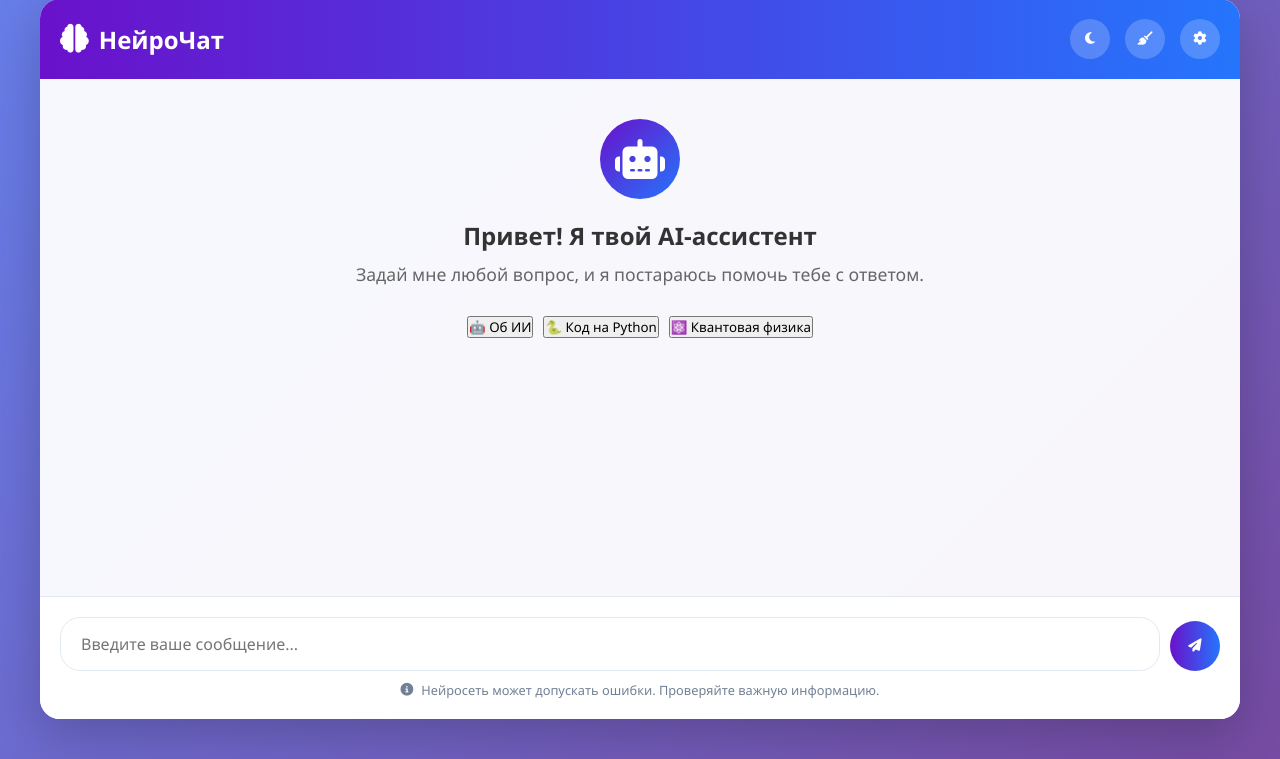
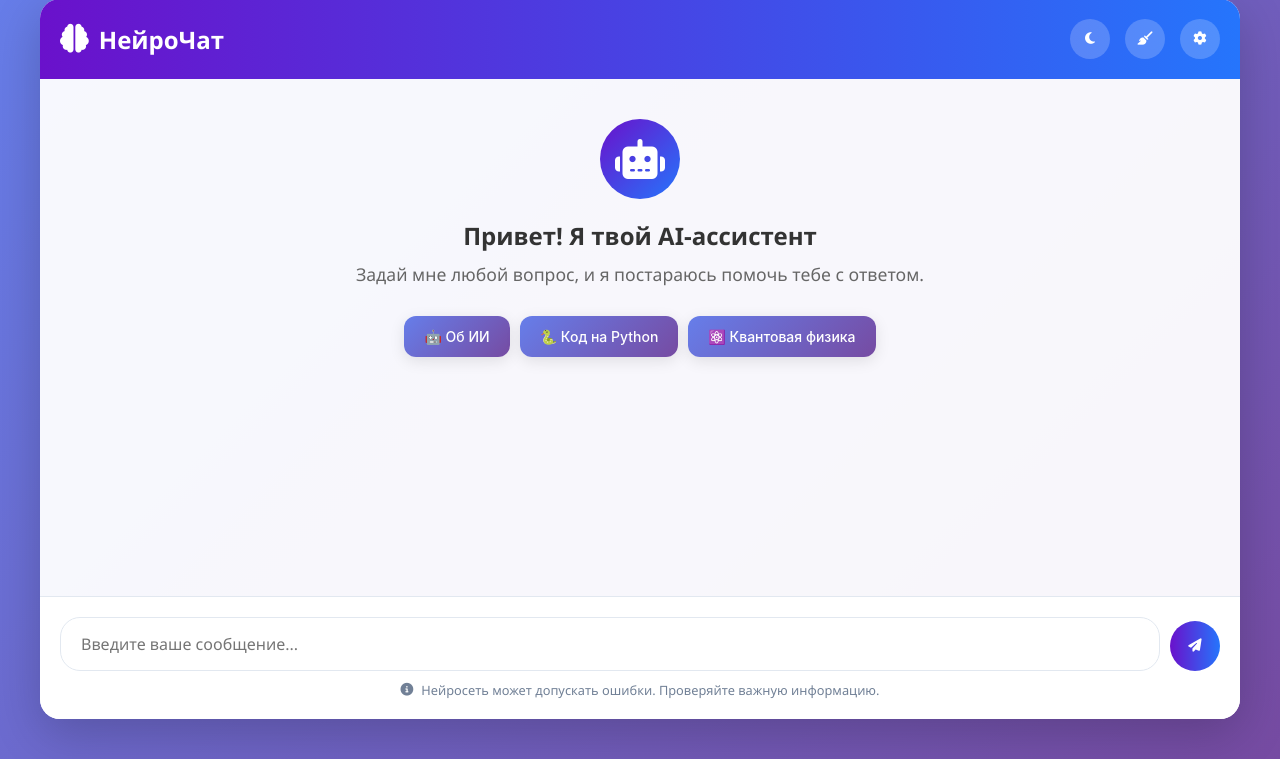
Before and after one commit to timylya777/perdak, a FastAPI app: page / in a window 1280 px wide. Shown: the part 41-800 px from the top of the page. Run offline with FastAPI, Linux system fonts and the light colour scheme.

Commit message:
небольшой фикс дизайна кнопок

```diff
--- a/frontend/static/style.css
+++ b/frontend/static/style.css
@@ -166,7 +166,22 @@ body.dark-theme .suggestion-chip:hover {
     flex-direction: column;
     gap: 15px;
 }
-
+.suggestion-btn {
+    background: linear-gradient(135deg, #667eea 0%, #764ba2 100%);
+    border: none;
+    border-radius: 12px;
+    padding: 12px 20px;
+    color: white;
+    font-family: 'Inter', sans-serif;
+    font-size: 14px;
+    font-weight: 500;
+    cursor: pointer;
+    transition: all 0.3s ease;
+    box-shadow: 0 4px 15px rgba(0, 0, 0, 0.1);
+    display: flex;
+    align-items: center;
+    gap: 8px;
+}
 .message {
     display: flex;
     gap: 15px;
```
